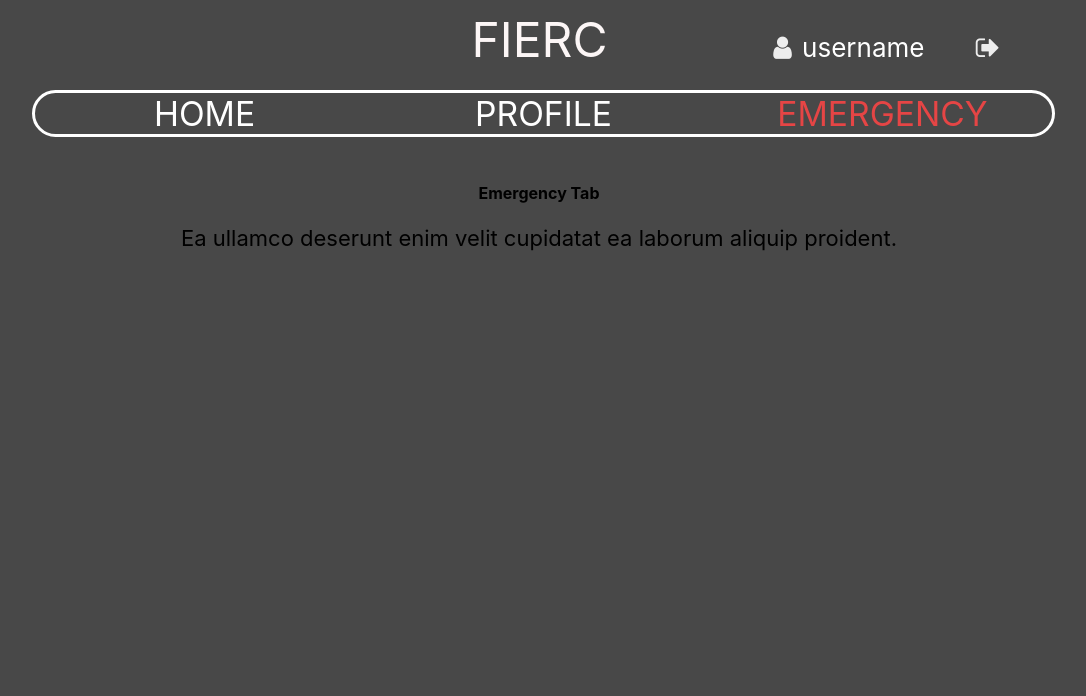
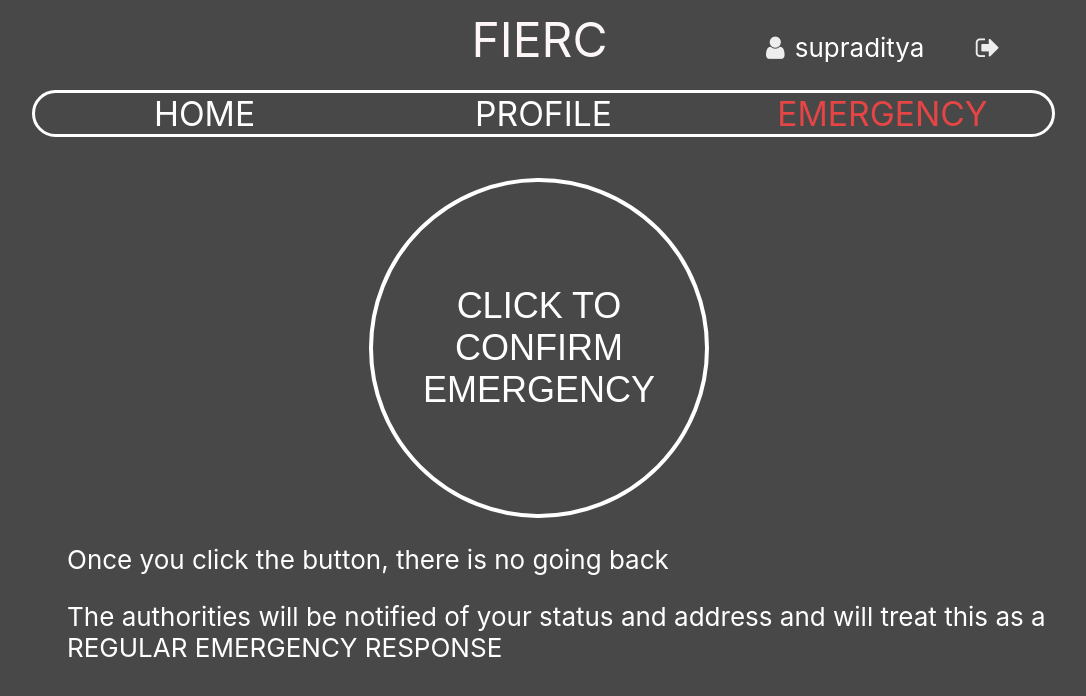
Before and after one commit to supraditya/Fierc, a React (Create React App) app: page /emergency in a window 1280 px wide. Shown: the top 696 px of the page, without its empty margins (101-1187 px from the left). Built offline with nearby package versions, Linux system fonts and the light colour scheme.

Commit message:
Added placeholders, updated emergency tab

```diff
--- a/src/App.js
+++ b/src/App.js
@@ -13,13 +13,13 @@ function App() {
         <div className="head-container">
           <div className="site-title">FIERC</div>
           <span className="userIcon"><i class="fa fa-user"></i></span>
-          <div className="site-username">username</div>
+          <div className="site-username">supraditya</div>
           <span className="signOut"><i class="fa fa-sign-out"></i></span>
         </div>
         <div className="mobile-head-container">
           <div className="mobile-site-title">FIERC</div>
           <span className="userIcon-mobile"><i class="fa fa-user"></i></span>
-          <div className="mobile-site-username">username</div>
+          <div className="mobile-site-username">supraditya</div>
           <span className="signOut"><i class="fa fa-sign-out"></i></span>
         </div>
         <Navbar/>
--- a/src/components/CameraTile.js
+++ b/src/components/CameraTile.js
@@ -1,15 +1,48 @@
-import React from 'react';
+import React, {Component} from 'react';
 import styles from '../stylesheets/CameraTile.module.css';
 import styled from 'styled-components';
 const StyledDiv=styled.div`
     right: 10%;
 `;
-const CameraTile=(props)=>{
+class CameraTile extends Component{
+    state={
+        tileColor:'#479B1F', //Green, grey, red, yellow
+        textColor: '#fff', //White, yellow, red
+        textContent:'Everything is fine!' //Everything's fine, You gotta see this..., Disconnected, DANGER!
+    }
+    // Update state of tile based on details passed from backend
+   render()
+   {
+    //    if(this.props.status==='green')
+    //    {
+    //        this.setState({
+    //         tileColor: '#479B1F',
+    //         textColor:'#fff',
+    //         textContent:'Everything is Fine!'
+    //        });
+    //    }
+    //    else if(this.props.status==='orange')
+    //    {
+    //        this.setState({
+    //         tileColor: '#CF881D',
+    //         textColor:'#fff',
+    //         textContent:'You might wanna see this...'
+    //        });
+    //    }
+    //    else if(this.props.status==='red')
+    //    {
+    //        this.setState({
+    //         tileColor: '#A32D2D',
+    //         textColor:'#FAFF0E',
+    //         textContent:'DANGER!'
+    //        });
+    //    }
     return(
         <StyledDiv>
-            <button className={styles.tileButton}>Camera {props.number}<p>{props.text}</p></button>
+            <button className={styles.tileButton}>Camera {this.props.number}<p>{this.state.textContent}</p></button>
         </StyledDiv>
-    )
+    );
+   }
 }
 export default CameraTile;
 /* Change component to class based, save color values and
--- a/src/components/Emergency.js
+++ b/src/components/Emergency.js
@@ -1,10 +1,38 @@
-import React from 'react';
-const Emergency=()=>{
-    return(
-        <div className="container">
-            <h4>Emergency Tab</h4>
-            <p>Ea ullamco deserunt enim velit cupidatat ea laborum aliquip proident.</p>
-        </div>
-    )
+import React, {Component} from 'react';
+import styles from '../stylesheets/Emergency.module.css';
+const pStyle={
+    display:'table-cell',
+    verticalAlign: 'middle',
+    color: '#FFF',
+    fontSize: '36px',
+    padding: '5%'
+}
+const circleButton={
+    display:'table',
+    width:'340px',
+    height:'340px',
+    border:'solid 4px white',
+    borderRadius:'50%',
+    margin: 'auto',
+    backgroundColor: 'transparent'
+}
+class Emergency extends Component{
+    render()
+    {
+        return(
+            <div className={styles.container}>
+                <button style={circleButton}>
+                    <p style={pStyle}>CLICK TO CONFIRM EMERGENCY</p>
+                </button>
+                <ul>
+                    <li><p className={styles.messageStyle}>Once you click the button, there is no going back</p></li>
+                    <li><p className={styles.messageStyle}>The authorities will be notified of your status and address and will treat this as a REGULAR EMERGENCY RESPONSE</p></li>
+                    <li><p className={styles.messageStyle}>Immediately after Signing up, update the emergency information fields with your contact and address. </p></li>
+                    <li><p className={styles.messageStyle}>This feature cannot be accessed till all information has been updated beforehand </p></li>
+                </ul>
+            </div>
+        )
+    }
+
 }
 export default Emergency;
--- a/src/components/Home.js
+++ b/src/components/Home.js
@@ -27,14 +27,14 @@ const Home=()=>{
     return(
         <StyledDiv>
             {/* Fetch camera number, text and status from API  */}
-            <CameraTile number='1' text='Everything is fine!' status='green'/>
-            <CameraTile number='2' text='Everything is fine!' status='green'/>
-            <CameraTile number='3' text='Everything is fine!' status='green'/>
-            <CameraTile number='4' text='Everything is fine!' status='green'/>
-            <CameraTile number='5' text='Everything is fine!' status='green'/>
-            <CameraTile number='6' text='Everything is fine!' status='green'/>
-            <CameraTile number='7' text='Everything is fine!' status='green'/>
-            <CameraTile number='8' text='Everything is fine!' status='green'/>
+            <CameraTile number='1' status='green'/>
+            <CameraTile number='2' status='red'/>
+            <CameraTile number='3' status='green'/>
+            <CameraTile number='4' status='green'/>
+            <CameraTile number='5' status='green'/>
+            <CameraTile number='6' status='green'/>
+            <CameraTile number='7' status='green'/>
+            <CameraTile number='8' status='green'/>
         </StyledDiv>
     )
 }
--- /dev/null
+++ b/src/stylesheets/Emergency.module.css
@@ -0,0 +1,17 @@
+.container
+{
+    margin: auto;
+    width: 80%;
+    height: 500px;
+    overflow-y: scroll;
+}
+.messageStyle
+{
+    font-size: 26px;
+    color: #fff;
+    text-align: left;
+}
+ul
+{
+    list-style-type: none;
+}
```
